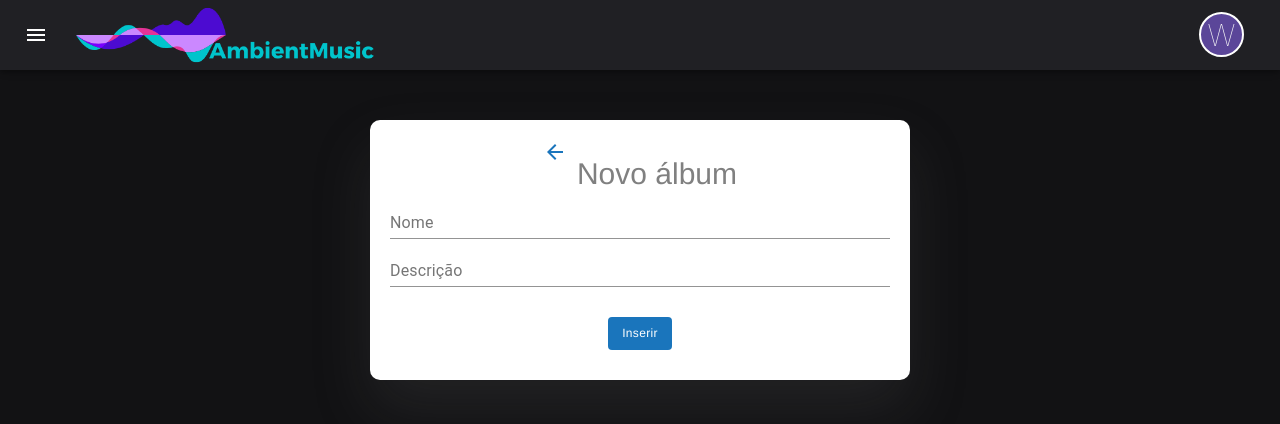
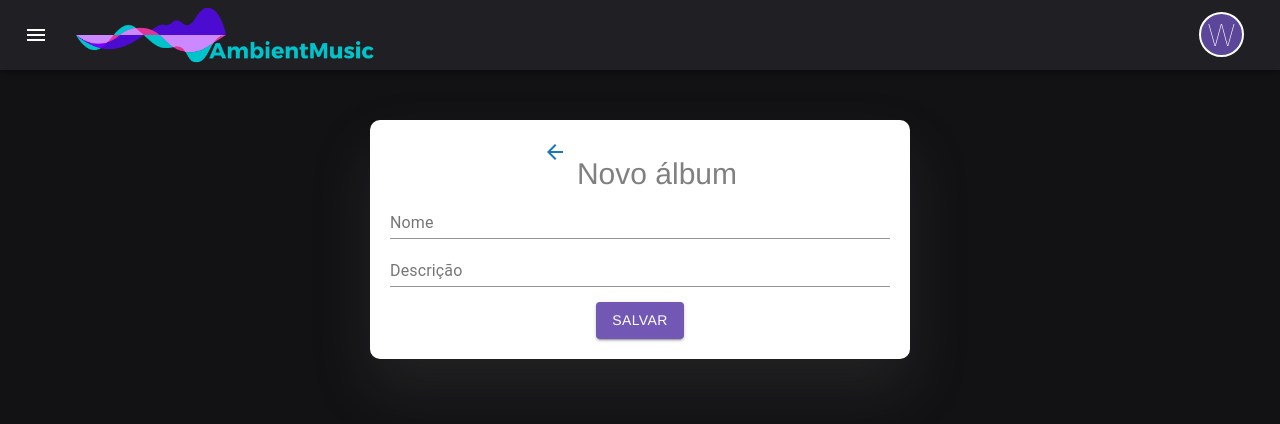
Before and after one commit to WilsonCaetanojr/ambient-music-web, a React (Create React App) app: page /newAlbum in a window 1280 px wide. Shown: the top 424 px of the page. Built offline with nearby package versions, Linux system fonts and the light colour scheme.

Commit message:
Altera botão da tela

```diff
--- a/src/pages/newAlbum/NewAlbum.jsx
+++ b/src/pages/newAlbum/NewAlbum.jsx
@@ -77,12 +77,8 @@ const NewAlbum = () => {
                   />
                 </FormControl>
 
-                <Button
-                  id="button-save"
-                  type="submit"
-                  className="btn btn-info btn-block"
-                >
-                  Inserir
+                <Button variant="contained" className="color-save-button">
+                  Salvar
                 </Button>
               </div>
             </div>
--- a/src/styles/global.css
+++ b/src/styles/global.css
@@ -28,22 +28,6 @@
 
 .color-save-button:hover {
   background-color: #5228b4 !important;
-}
-
-#button-save {
-  margin-top: 30px;
-  margin-bottom: 10px;
-  text-transform: none;
-  background-color: #1a75bc;
-  color: white;
-  font-family: -apple-system, BlinkMacSystemFont, "Segoe UI", Roboto, Oxygen,
-    Ubuntu, Cantarell, "Open Sans", "Helvetica Neue", sans-serif;
-  font-weight: 500px;
-  font-size: 12px;
-}
-
-#button-save:hover {
-  background-color: #4091cf;
 }
 
 /* ----------------------------------------- */
```
